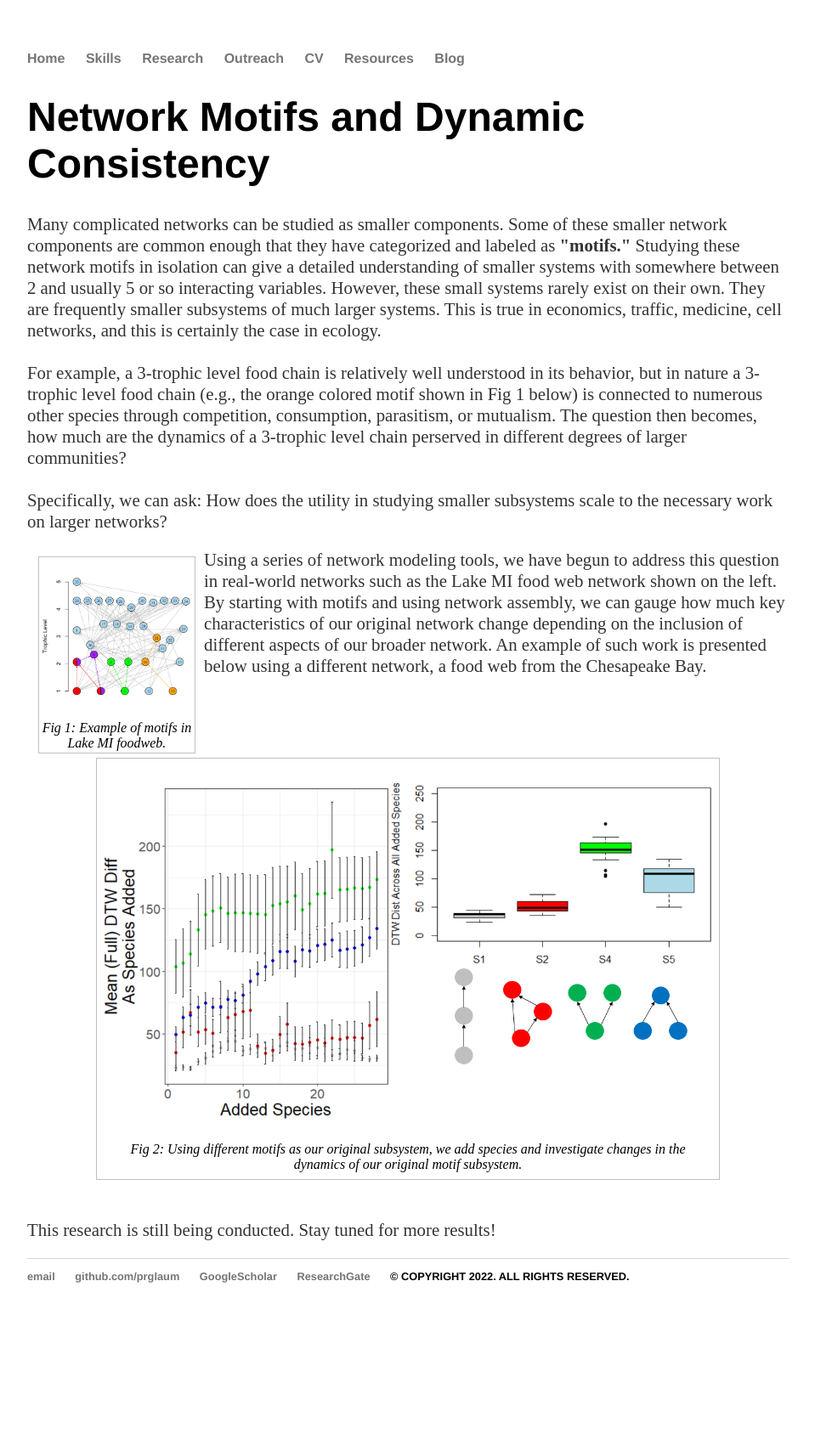
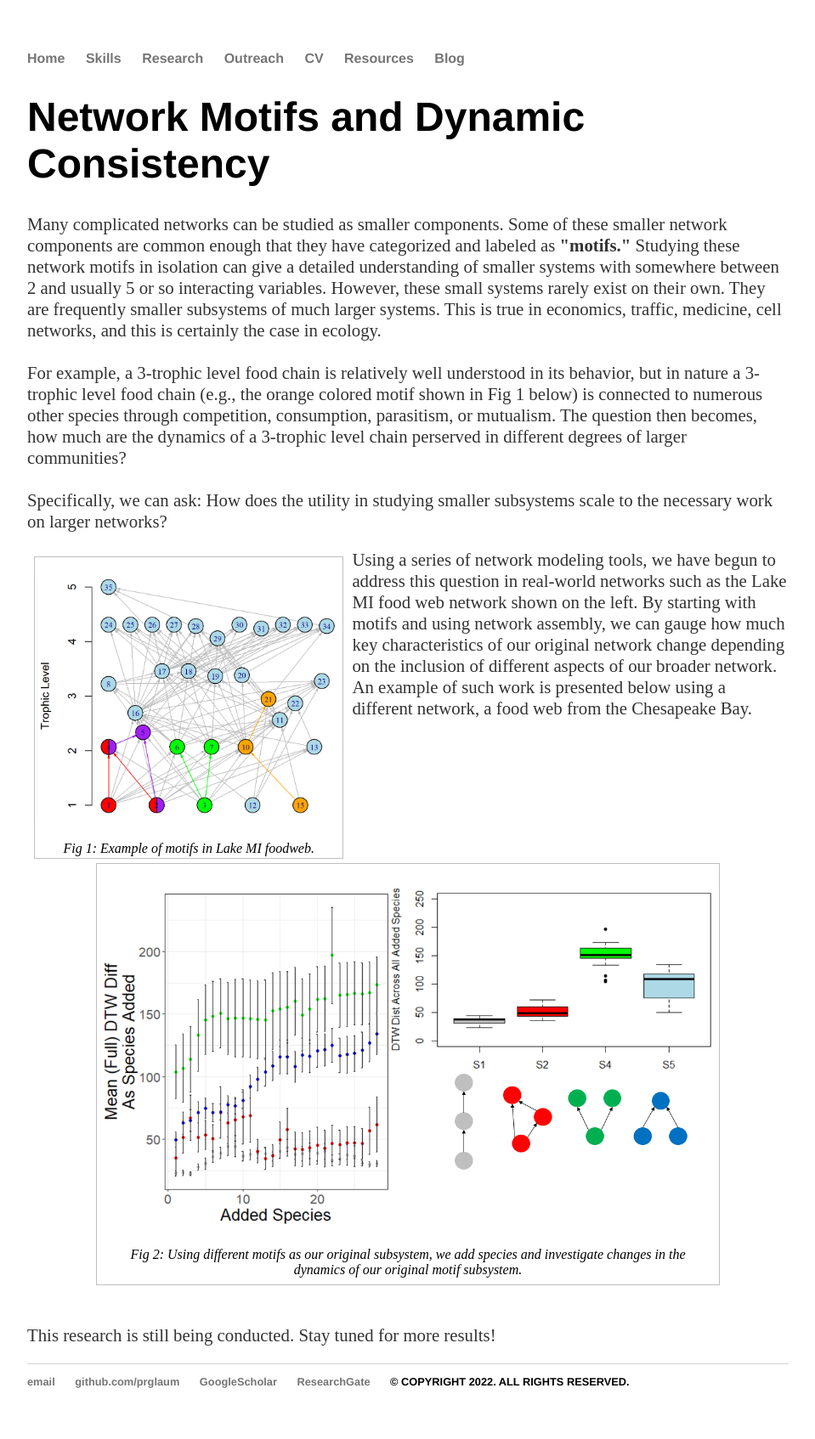
Before and after one commit to prglaum/prglaum.github.io, a Jekyll site: the page built from research/scalability/index.html, in a window 1280 px wide. Shown: the whole page at 85% size, without its empty margins (160-1119 px from the left). Built offline with Jekyll 4.4.1, drawn with Linux system fonts in a browser that asks for light colours; before the commit the page ends 1570 px from its top, so only the background shows below that.

Commit message:
Update index.html

```diff
--- a/research/scalability/index.html
+++ b/research/scalability/index.html
@@ -17,10 +17,10 @@ title: Dynamic Scalability
 		<br>Specifically, we can ask: How does the utility in studying smaller subsystems scale to the necessary work on larger networks? </p>
 </div><!-- /.blurb -->
 
-<figure20 class="float-img-left">
+<figure40 class="float-img-left">
 		<p><img class=scaled src="{{site.url}}/docs/assets/images/LakeMIFoodweb.PNG" alt="lakeMI">
 		<figcaption>Fig 1: Example of motifs in Lake MI foodweb. </figcaption>
-</figure20>
+</figure40>
 
 <p> Using a series of network modeling tools, we have begun to address this question in real-world networks such as the Lake MI food web network shown on the left.
 	By starting with motifs and using network assembly, we can gauge how much key characteristics of our original network change depending on the inclusion of
```
